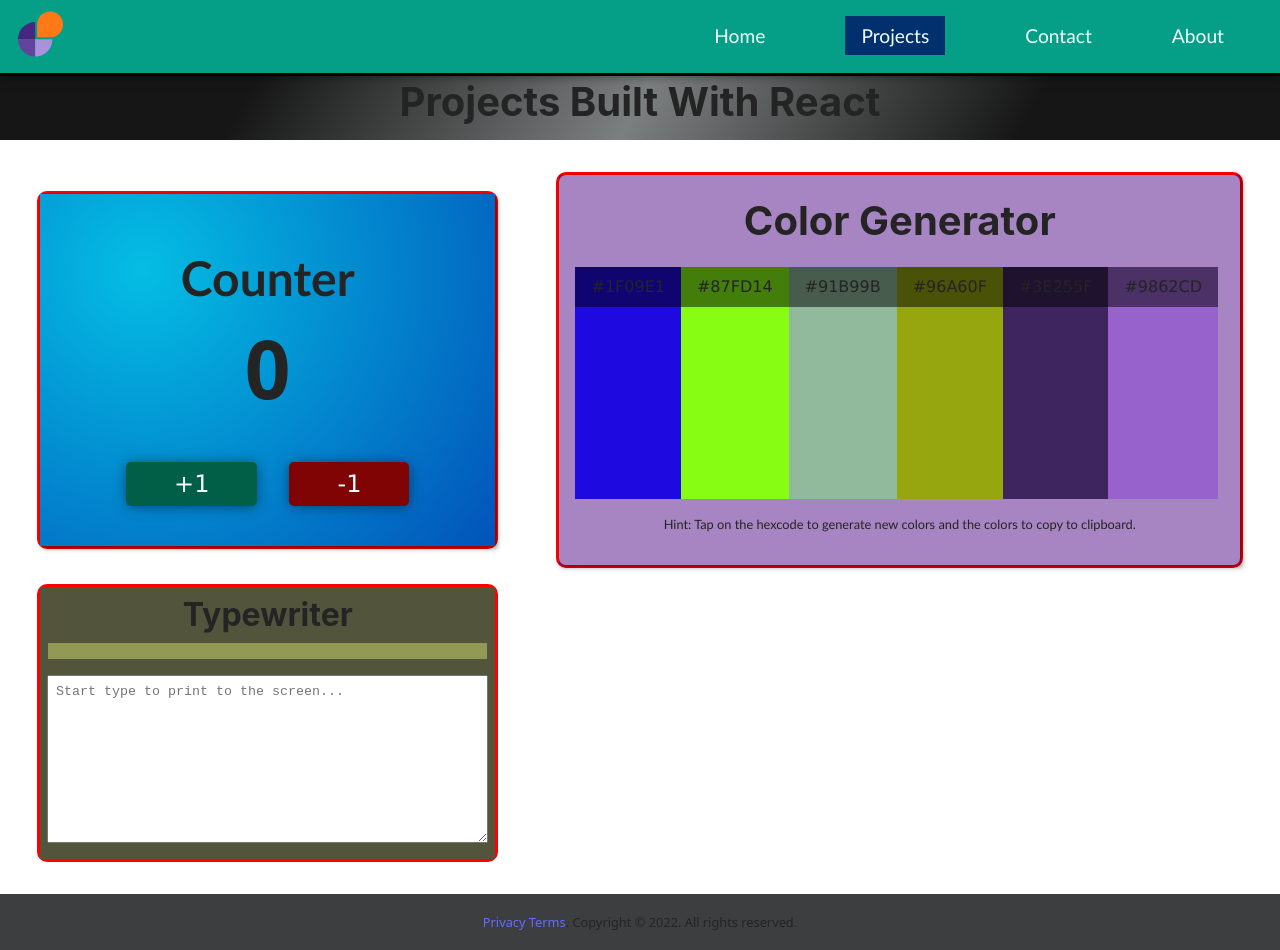
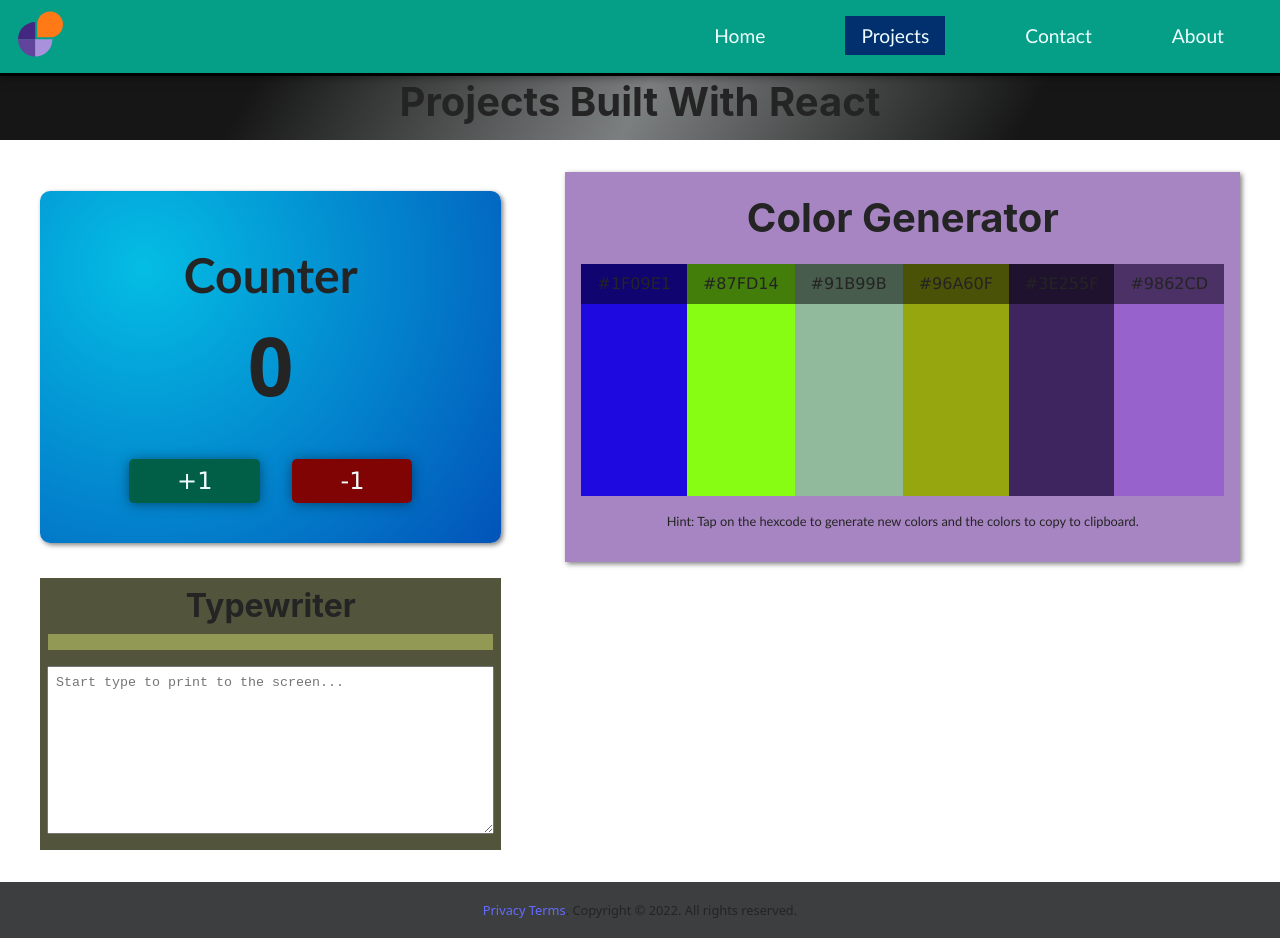
Before and after one commit to RealIB1/30-days-challenge-projects, a React (Vite) app: page /projects in a window 1280 px wide. Built offline with nearby package versions, Linux system fonts and the light colour scheme.

Commit message:
Update Projects.css

```diff
--- a/src/routes/Projects.css
+++ b/src/routes/Projects.css
@@ -13,8 +13,6 @@
 
 .project {
   width: 100%;
-  border-radius: 10px;
-  border: 3px solid red;
 }
 .counter-title {
     padding-top: 1rem;
@@ -24,6 +22,7 @@
   }
 
   .counter {
+      border-radius: 10px;
     background-image: radial-gradient(
       circle farthest-corner at 22.4% 21.7%,
       rgba(4, 189, 228, 1) 0%,
```
